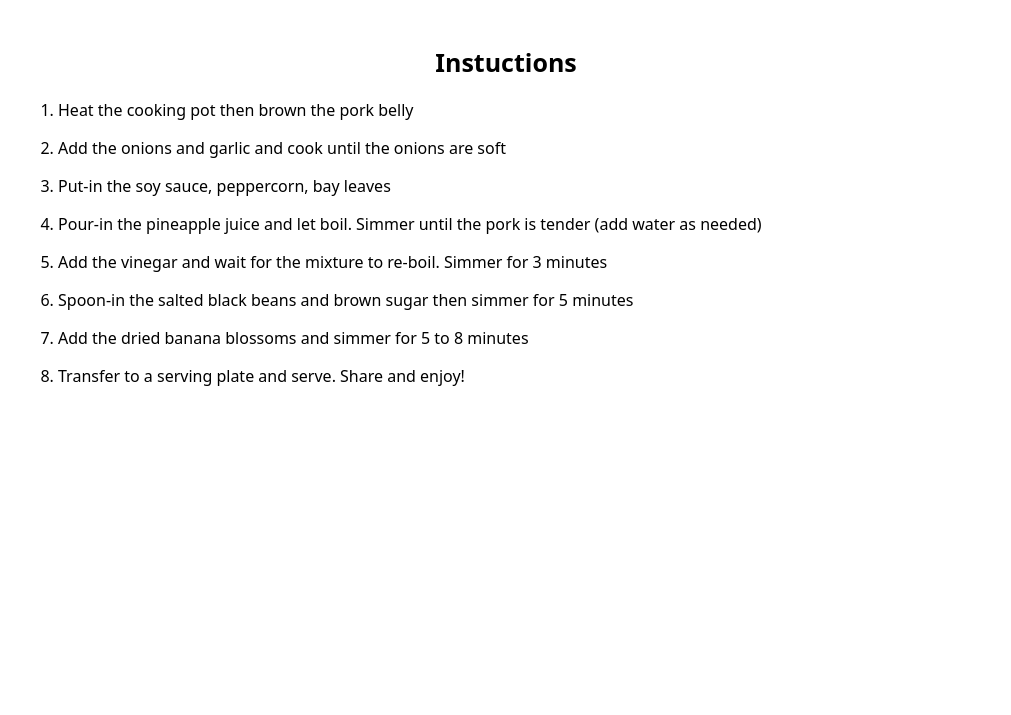
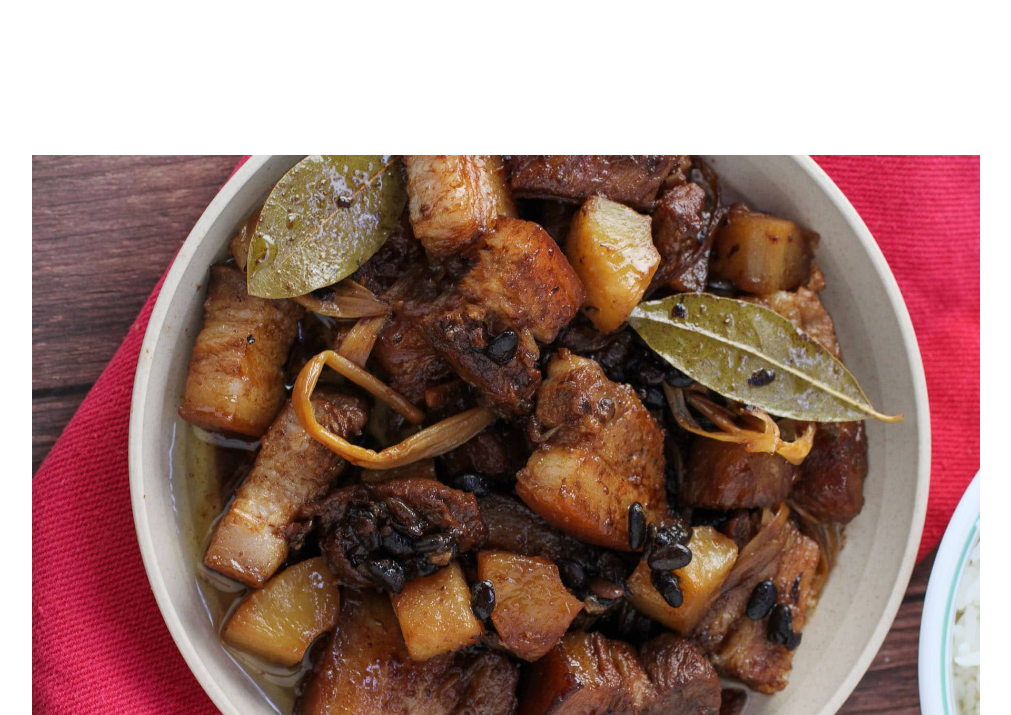
Before and after one commit to EL7NTH/odin-recipes, a plain HTML site: page recipes/porkHumba.html in a window 1280 px wide. Shown: the part 85-800 px from the top of the page, without its empty margins (134-1145 px from the left). Drawn offline with Linux system fonts and the light colour scheme; the site is published under a folder, as on GitHub Pages, so addresses that start at the root find nothing.

Commit message:
Fixed the Humba image

```diff
--- a/recipes/porkHumba.html
+++ b/recipes/porkHumba.html
@@ -7,7 +7,7 @@
 </head>
 <body>
   <h1>Pork Humba</h1>
-  <img src="/img/porkHumba.jpeg" alt="Pork Humba">
+  <img src="../img/porkHumba.jpeg" alt="Pork Humba">
   <h2>Instuctions</h2>
   <p>
     <div>
```
